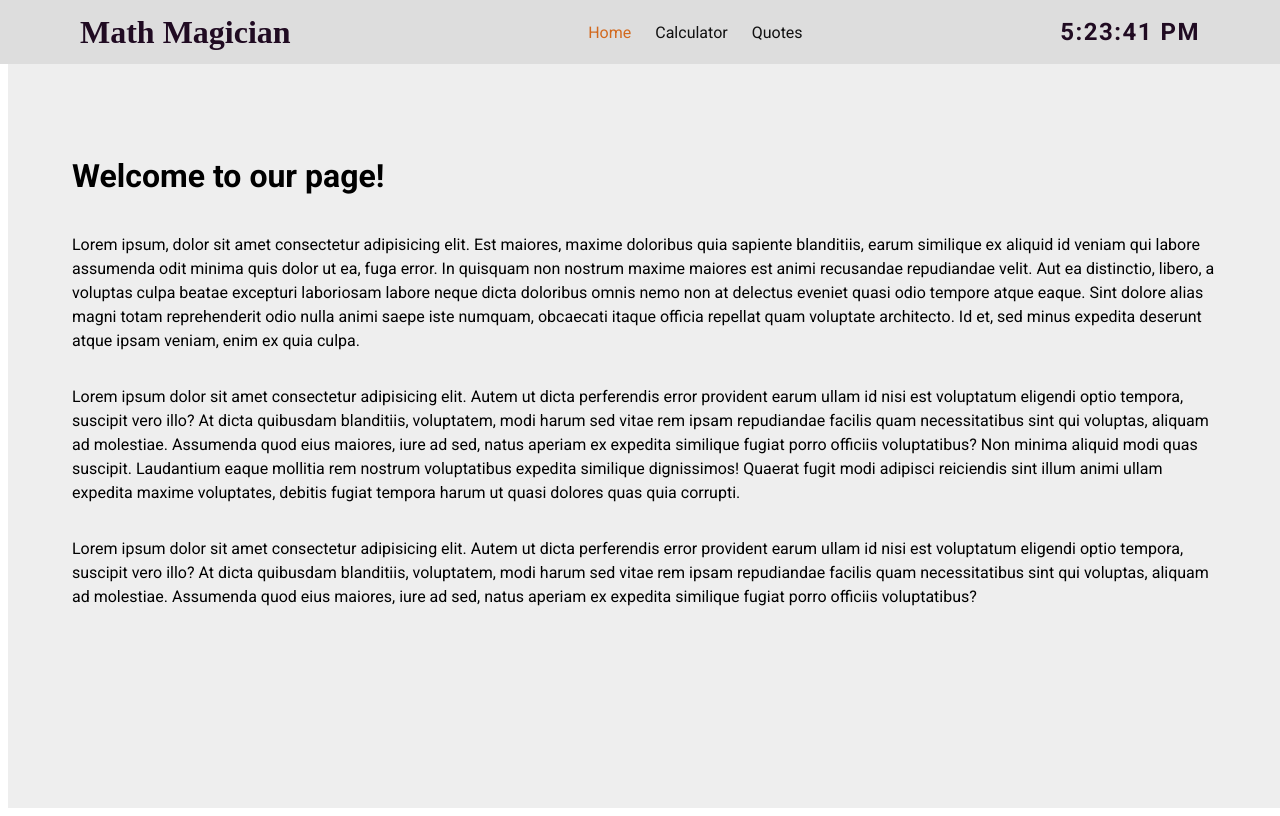
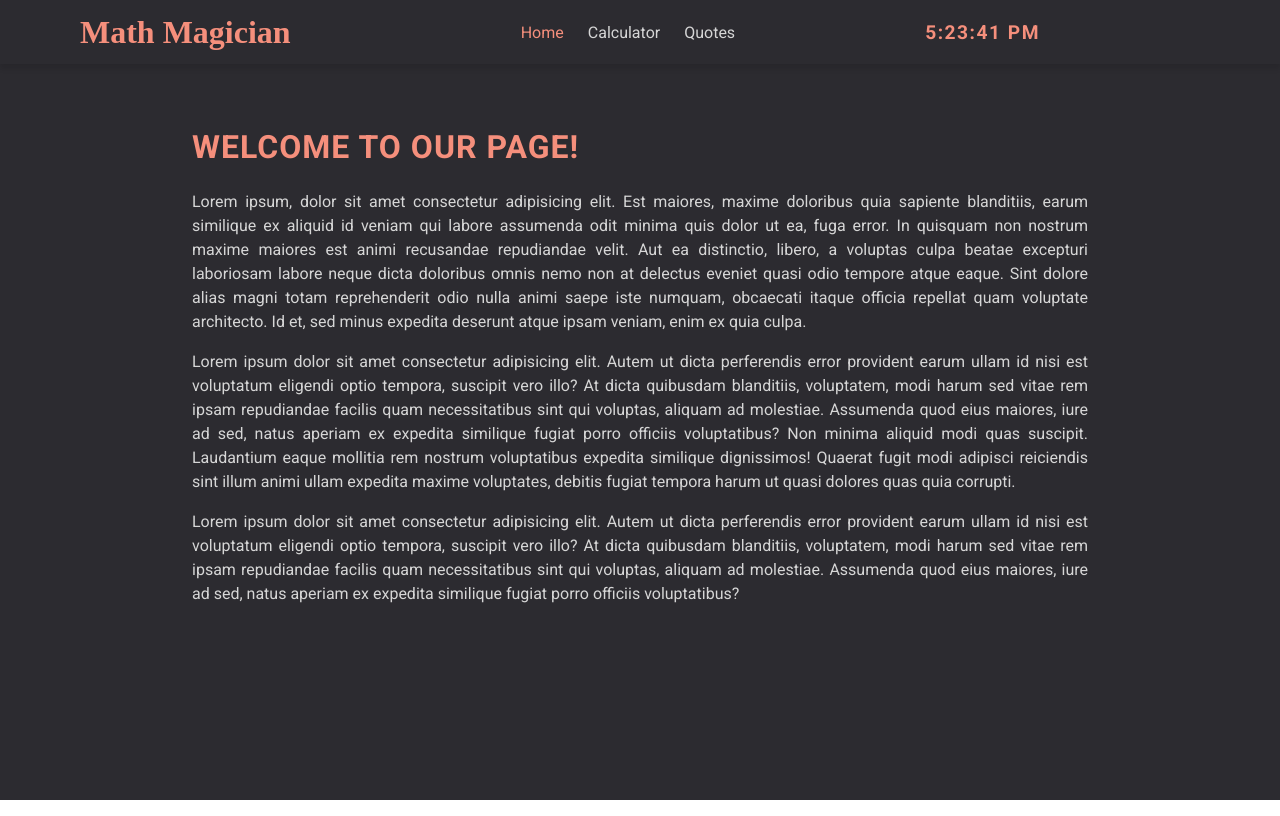
Before and after one commit to mengiefen/MathMagician-React, a React (Create React App) app: page / in a window 1280 px wide. Built offline with nearby package versions, Linux system fonts and the light colour scheme; a web font is replaced by a local one.

Commit message:
update the look of the page

```diff
--- a/src/components/Container/Container.css
+++ b/src/components/Container/Container.css
@@ -1,10 +1,15 @@
-@import url('https://fonts.googleapis.com/css2?family=Roboto:ital,wght@0,100;0,300;0,400;0,500;0,700;0,900;1,100;1,300;1,400;1,500;1,700;1,900&family=Rye&display=swap');
+@import url('https://fonts.googleapis.com/css2?family=Kalam:wght@300;400;700&family=Roboto:ital,wght@0,100;0,300;0,400;0,500;0,700;0,900;1,100;1,300;1,400;1,500;1,700;1,900&family=Rye&display=swap');
 
+*,
 .html {
+  margin: 0;
+  box-sizing: border-box;
   font-size: 16px;
 }
 
 .App {
+  margin: 0;
+  padding: 0;
   width: 100vw;
   height: 100vh;
   display: flex;
@@ -13,14 +18,15 @@
   justify-content: center;
   font-family: 'Roboto', sans-serif;
   position: relative;
-  background-color: #eee;
+  background-color: #2c2b30;
+  overflow: hidden;
 }
 
 .timer {
-  font-size: 1.5rem;
+  font-size: 1.2rem;
   letter-spacing: 1.5px;
   font-weight: bold;
-  color: rgb(32, 11, 34);
+  color: #f58f7c;
   padding-right: 10rem;
 }
 
@@ -31,6 +37,13 @@
   display: flex;
   justify-content: space-evenly;
   gap: 10%;
+  color: #f58f7c;
+}
+
+.calc-page h2 {
+  font-size: 2rem;
+  letter-spacing: 3px;
+  margin-bottom: 1.5rem;
 }
 
 .quote-page {
@@ -44,37 +57,56 @@
   justify-content: center;
   width: 100vw;
   height: 100vh;
-  background-color: #eee;
+  background-color: #2c2b30;
+  color: #f58f7c;
 }
 
 .quote {
   width: 60%;
   color: var(--dark-blue);
+  font-size: 2rem;
+  letter-spacing: 1px;
+  margin-bottom: 1.5rem;
+  font-style: italic;
+  font-family: 'Kalam', cursive;
 }
 
 .home-page {
+  max-width: 80%;
   position: absolute;
   top: 0;
   margin: 0;
   padding: 8rem 4rem 0 4rem;
   display: flex;
   flex-direction: column;
-  background-color: #eee;
+  background-color: #2c2b30;
+  color: #f58f7c;
 }
 
 .home-page p {
+  font-size: 1rem;
+  margin-bottom: 1rem;
   line-height: 1.5;
+  color: #d6d6d6;
+  text-align: justify;
+}
+
+.home-page h1 {
+  font-size: 2rem;
+  letter-spacing: 1px;
+  margin-bottom: 1.5rem;
+  text-transform: uppercase;
 }
 
 .container {
-  max-width: 30vw;
+  max-width: 33vw;
   display: flex;
   flex-direction: column;
   padding: 2rem;
   border-radius: 10px;
   background-color: #555;
   color: #eee;
-  box-shadow: 3px 4px 34px -3px #333;
+  box-shadow: 4px 4px 111px #4f4f51, -4px -4px 111px #4f4f51;
 }
 
 .btn-holder {
--- a/src/components/Header/Header.css
+++ b/src/components/Header/Header.css
@@ -6,17 +6,18 @@
   display: flex;
   align-items: center;
   justify-content: space-between;
-  padding: 0 5rem;
+  padding: 2rem 5rem;
   width: 100%;
   height: 8vh;
-  background-color: #ddd;
+  background-color: #2c2b30;
+  box-shadow: 0 5px 5px rgba(0, 0, 0, 0.1);
 }
 
 .logo {
   font-size: 2rem;
   font-family: 'Rye', cursive;
   text-transform: capitalize;
-  color: rgb(32, 11, 34);
+  color: #f58f7c;
 }
 
 .navBar {
@@ -31,14 +32,14 @@
 
 .navLink {
   text-decoration: none;
-  color: #111;
+  color: #d6d6d6;
   font-size: 1rem;
   padding-bottom: 0.5rem;
   transition: border-bottom 0.3s;
 }
 
 .navLink-active {
-  color: chocolate;
+  color: #f58f7c;
   text-decoration: none;
   padding-bottom: 0.5rem;
   transition: border-bottom 0.3s;
```
